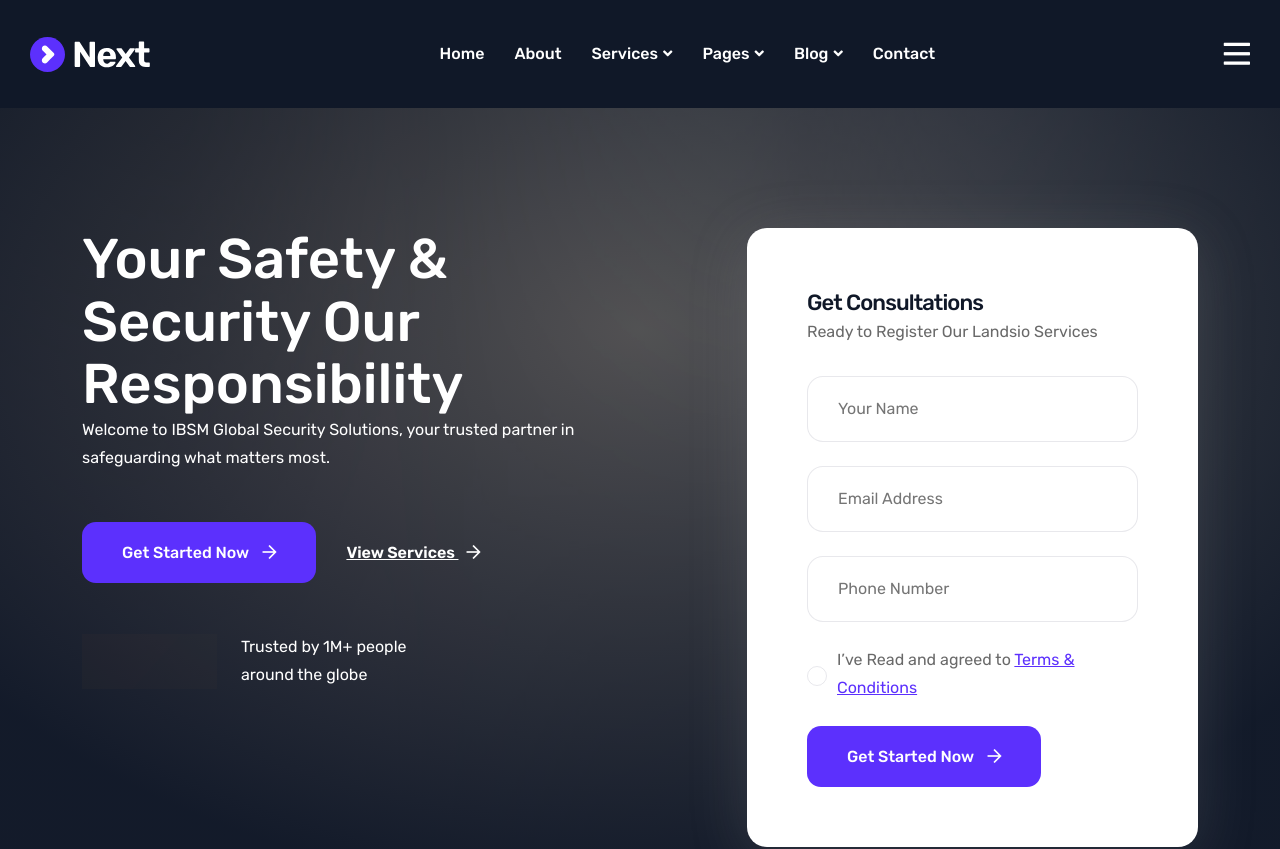
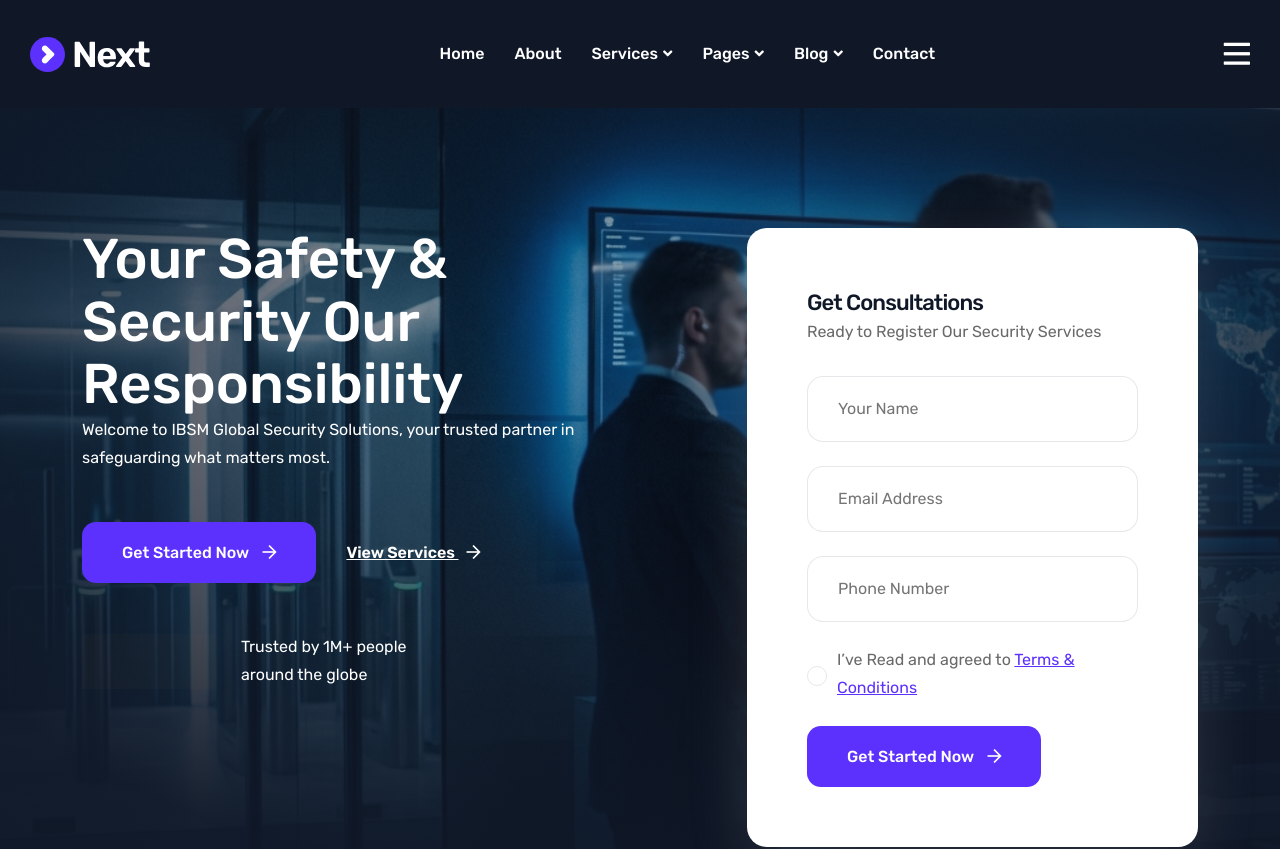
Before and after one commit to MrinalParasar/ibsm, a Next.js app: page / in a window 1280 px wide. Shown: the top 849 px of the page. Built offline with nearby package versions, Linux system fonts and the light colour scheme.

Commit message:
Update hero section: Replace placeholder background with generated image and fix template typos

```diff
--- a/app/page.js
+++ b/app/page.js
@@ -8,7 +8,7 @@ const page = () => {
     <NextLayout header={1}>
       <section
         className="hero-section hero-1 bg-cover fix"
-        style={{ backgroundImage: 'url("/assets/img/hero/01.jpg")' }}
+        style={{ backgroundImage: 'url("/assets/img/hero/hero-bg.png")' }}
       >
         <div className="container">
           <div className="row g-4 justify-content-between">
@@ -52,7 +52,7 @@ const page = () => {
             <div className="col-lg-5 wow fadeInUp" data-wow-delay=".4s">
               <div className="hero-contact-box">
                 <h4>Get Consultations</h4>
-                <p>Ready to Register Our Landsio Services</p>
+                <p>Ready to Register Our Security Services</p>
                 <form
                   action="#"
                   id="contact-form"
```
Also changed, not shown: public/assets/img/hero/hero-bg.png (added).
